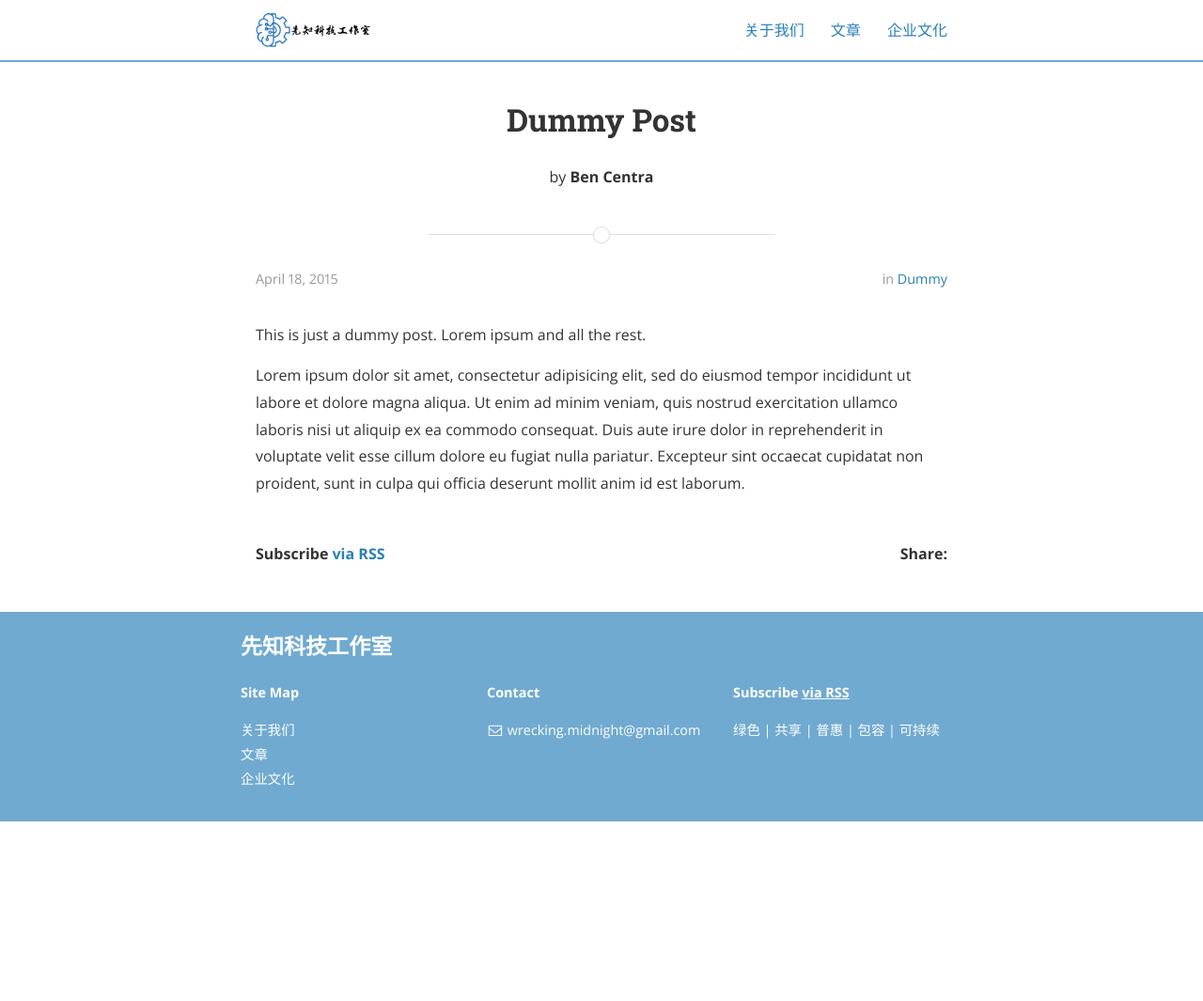
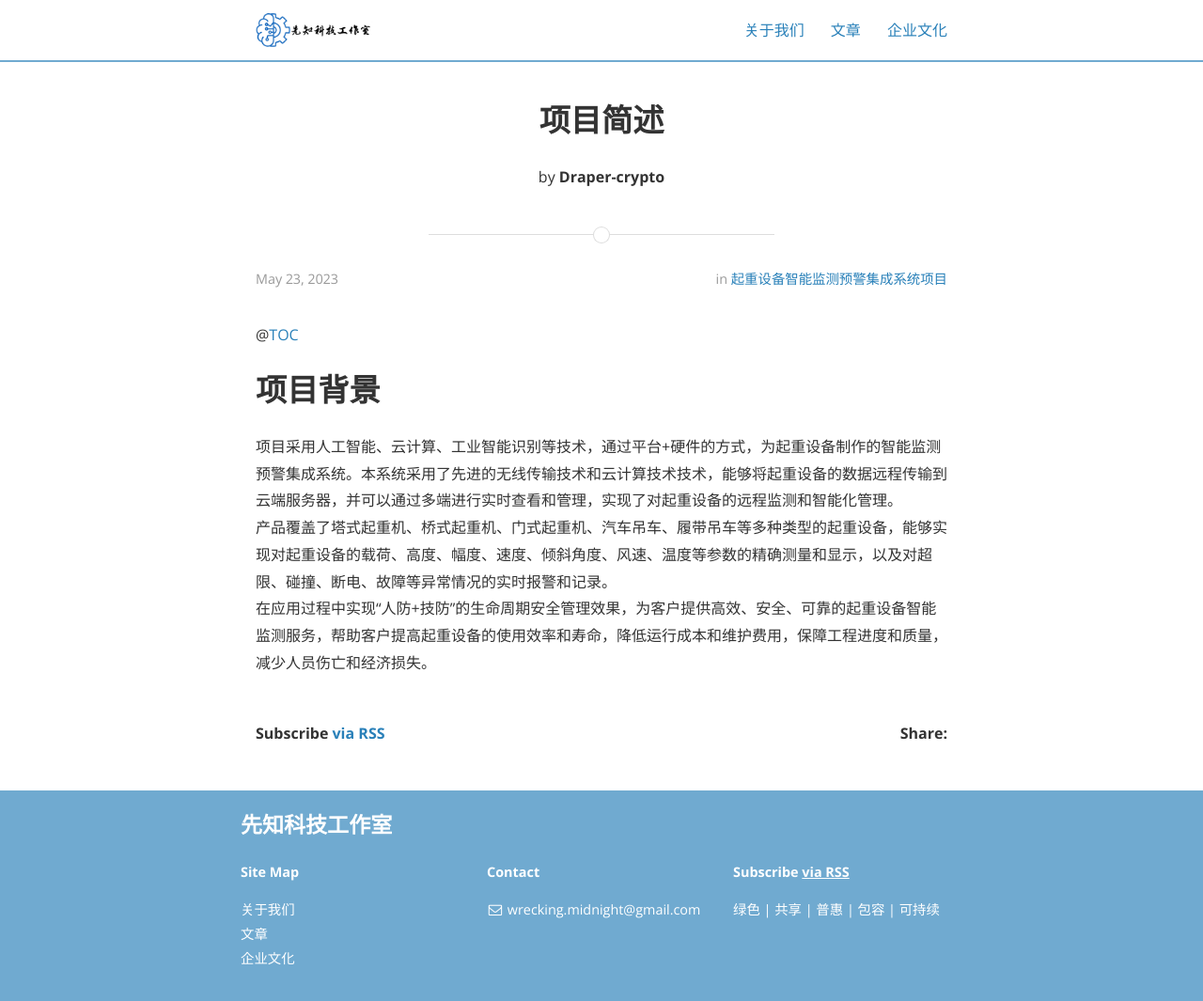
Before and after one commit to XZKJGZS/xzkjgzs.github.io, a Jekyll site: the page built from _posts/2015-04-18-dummy.md, in a window 1280 px wide and 1065 px high. Shown: the whole window at 94% size. Built offline with Jekyll 4.4.1, drawn with Linux system fonts in a browser that asks for light colours; nearby versions of some CDN libraries.

Commit message:
更新 2015-04-18-dummy.md

```diff
--- a/_posts/2015-04-18-dummy.md
+++ b/_posts/2015-04-18-dummy.md
@@ -1,16 +1,13 @@
 ---
 layout: post
-title:  "Dummy Post"
-date:   2015-04-18T14:25:52-05:00
-author: Ben Centra
-categories: Dummy
+title:  "项目简述"
+date:   2023-05-23
+author: Draper-crypto
+categories: 起重设备智能监测预警集成系统项目
 ---
+@[TOC](目录)
 
-This is just a dummy post. Lorem ipsum and all the rest.
-
-Lorem ipsum dolor sit amet, consectetur adipisicing elit, sed do eiusmod
-tempor incididunt ut labore et dolore magna aliqua. Ut enim ad minim veniam,
-quis nostrud exercitation ullamco laboris nisi ut aliquip ex ea commodo
-consequat. Duis aute irure dolor in reprehenderit in voluptate velit esse
-cillum dolore eu fugiat nulla pariatur. Excepteur sint occaecat cupidatat non
-proident, sunt in culpa qui officia deserunt mollit anim id est laborum.
+# 项目背景
+项目采用人工智能、云计算、工业智能识别等技术，通过平台+硬件的方式，为起重设备制作的智能监测预警集成系统。本系统采用了先进的无线传输技术和云计算技术技术，能够将起重设备的数据远程传输到云端服务器，并可以通过多端进行实时查看和管理，实现了对起重设备的远程监测和智能化管理。<br>
+产品覆盖了塔式起重机、桥式起重机、门式起重机、汽车吊车、履带吊车等多种类型的起重设备，能够实现对起重设备的载荷、高度、幅度、速度、倾斜角度、风速、温度等参数的精确测量和显示，以及对超限、碰撞、断电、故障等异常情况的实时报警和记录。<br>
+在应用过程中实现“人防+技防”的生命周期安全管理效果，为客户提供高效、安全、可靠的起重设备智能监测服务，帮助客户提高起重设备的使用效率和寿命，降低运行成本和维护费用，保障工程进度和质量，减少人员伤亡和经济损失。<br>
```
